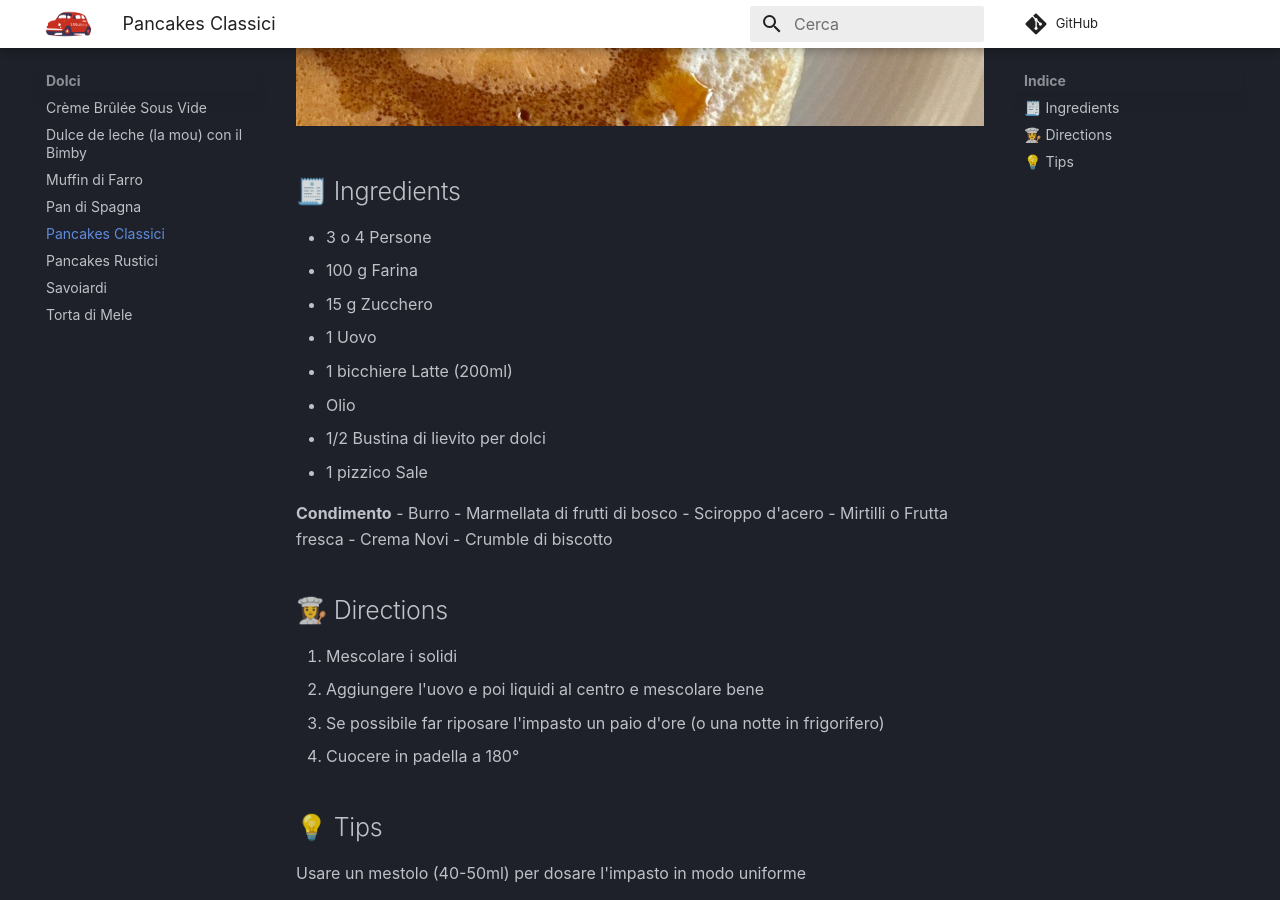
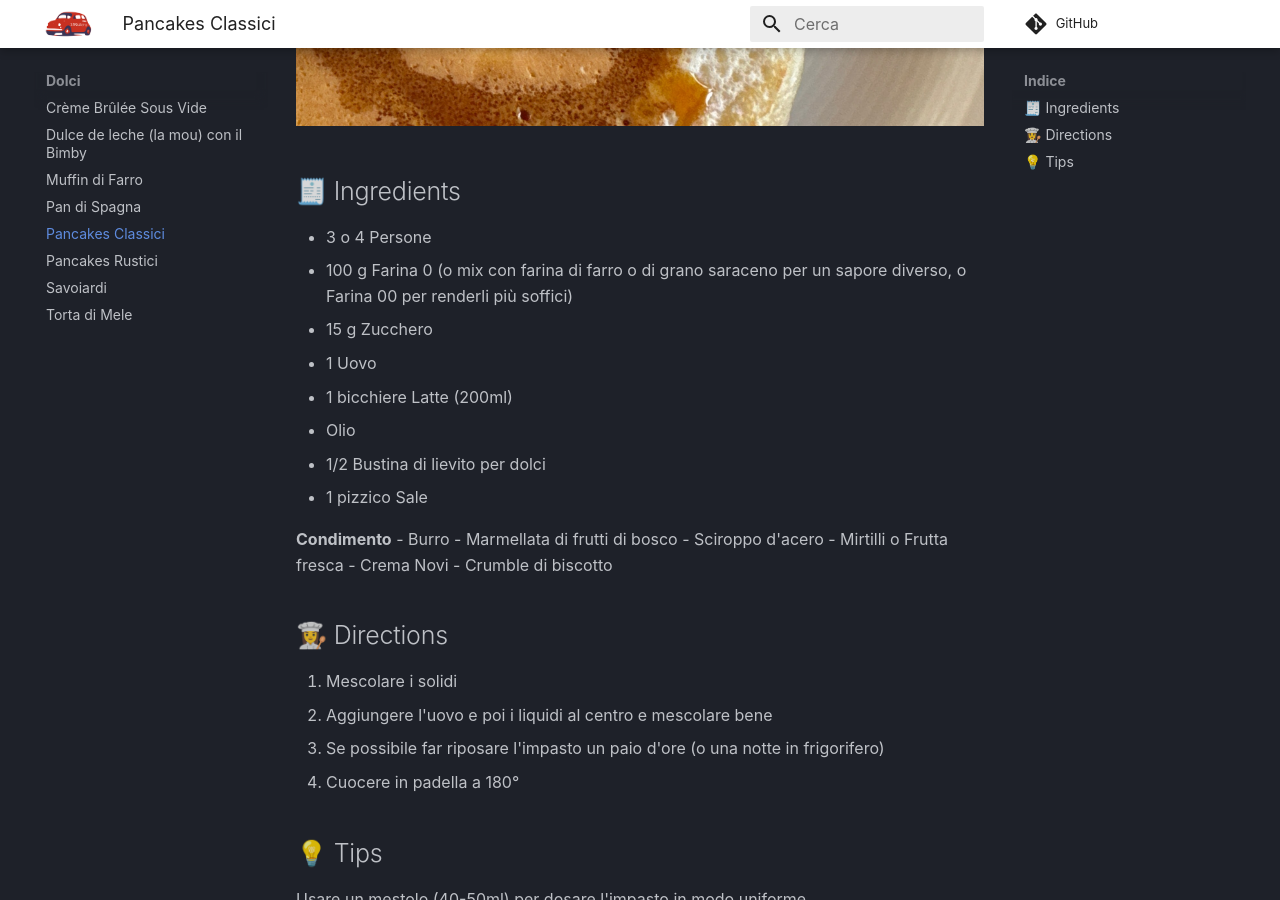
Before and after one commit to baol/recipes, an MkDocs documentation site: the page built from docs/Dolci/Pancakes Classici.md, in a window 1280 px wide and 900 px high, scrolled down 831 px. Built offline with MkDocs 1.6.1 and Material for MkDocs 9.7.7, drawn with Linux system fonts in a browser that asks for light colours; some web fonts are replaced; comment, search, counter and statistics services are not loaded.

Commit message:
Update Pancakes

```diff
--- a/docs/Dolci/Pancakes Classici.md
+++ b/docs/Dolci/Pancakes Classici.md
@@ -11,7 +11,7 @@ comments: "true"
 ## 🧾 Ingredients
 
 - 3 o 4 Persone
-- 100 g Farina
+- 100 g Farina 0 (o mix con farina di farro o di grano saraceno per un sapore diverso, o Farina 00 per renderli più soffici)
 - 15 g Zucchero
 - 1 Uovo
 - 1 bicchiere Latte (200ml)
@@ -30,7 +30,7 @@ comments: "true"
 ## 👩‍🍳 Directions
 
 1. Mescolare i solidi
-2. Aggiungere l'uovo e poi  liquidi al centro e mescolare bene
+2. Aggiungere l'uovo e poi i liquidi al centro e mescolare bene
 3. Se possibile far riposare l'impasto un paio d'ore (o una notte in frigorifero)
 4. Cuocere in padella a 180°
 
```
